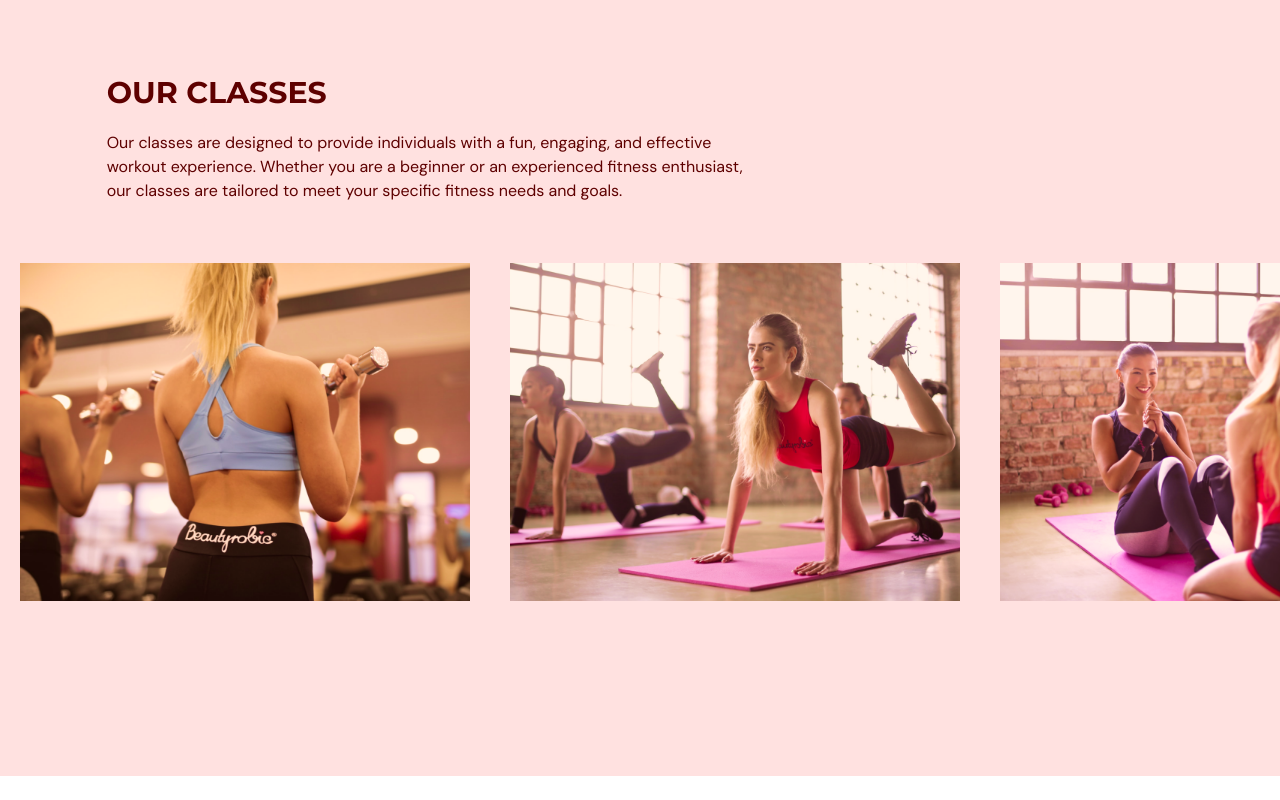
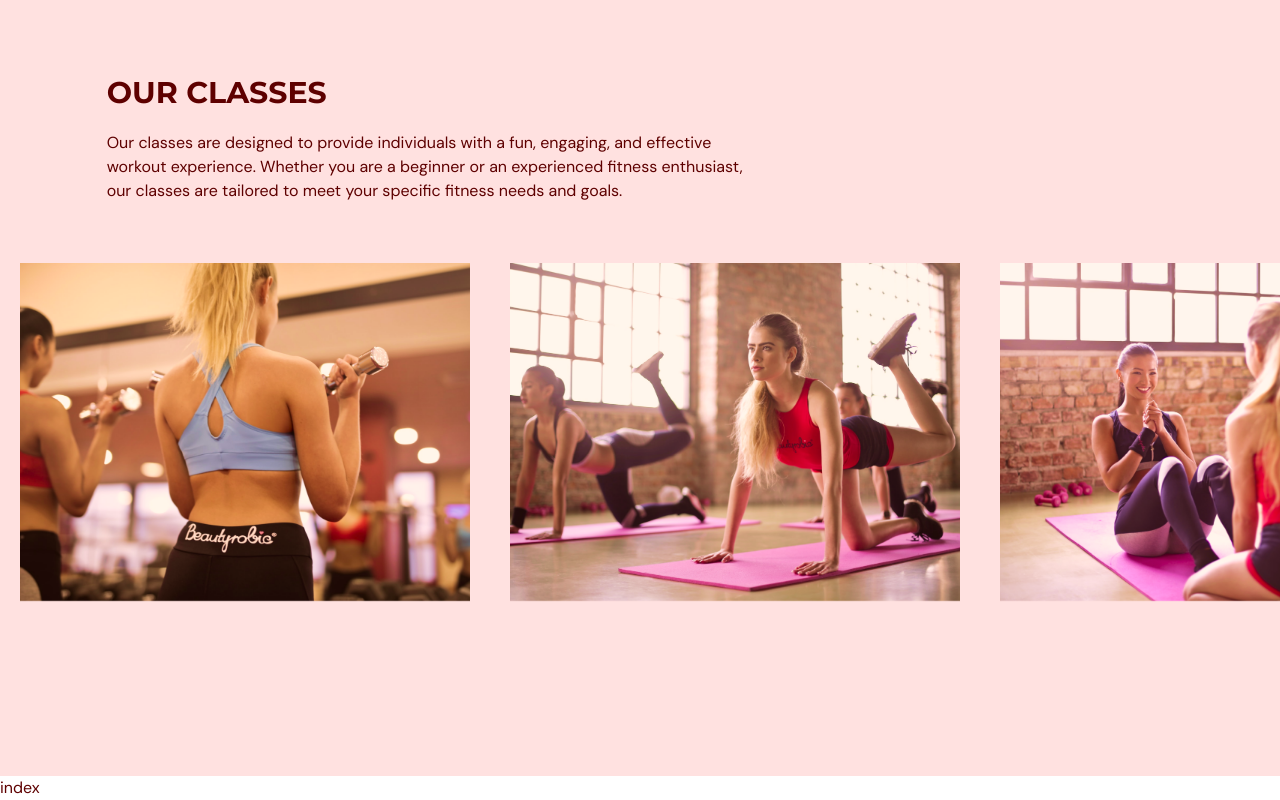
Before and after one commit to Benjamin2602/fitness-application, a React (Vite) app: page / in a window 1280 px wide. Shown: the part 2278-3078 px from the top of the page. Before the commit the page ends 3054 px from the top, so only its background shows below. Built offline with nearby package versions, Linux system fonts and the light colour scheme.

Commit message:
Created ContactUs component!

```diff
--- a/src/App.tsx
+++ b/src/App.tsx
@@ -2,6 +2,7 @@
 import Navbar from "@/scenes/navbar";
 import Home from "@/scenes/home";
 import Benefits from "@/scenes/benefits";
+import ContactUs from "@/scenes/contactUs";
 import OurClasses from "@/scenes/ourClasses";
 import { useEffect, useState } from "react";
 import { SelectedPage } from "./shared/types";
@@ -36,6 +37,7 @@
       <Home setSelectedPage={setSelectedPage}/>
       <Benefits setSelectedPage={setSelectedPage}/>
       <OurClasses setSelectedPage={setSelectedPage} />
+      <ContactUs setSelectedPage={setSelectedPage} />
 
       </div>
 
--- /dev/null
+++ b/src/scenes/contactUs/index.tsx
@@ -0,0 +1,13 @@
+
+import { SelectedPage } from "@/shared/types";
+type Props = {
+    setSelectedPage: (value: SelectedPage) => void;
+}
+
+const ContactUs = ({ setSelectedPage }: Props) => {
+  return (
+    <div>index</div>
+  )
+}
+
+export default ContactUs
```
